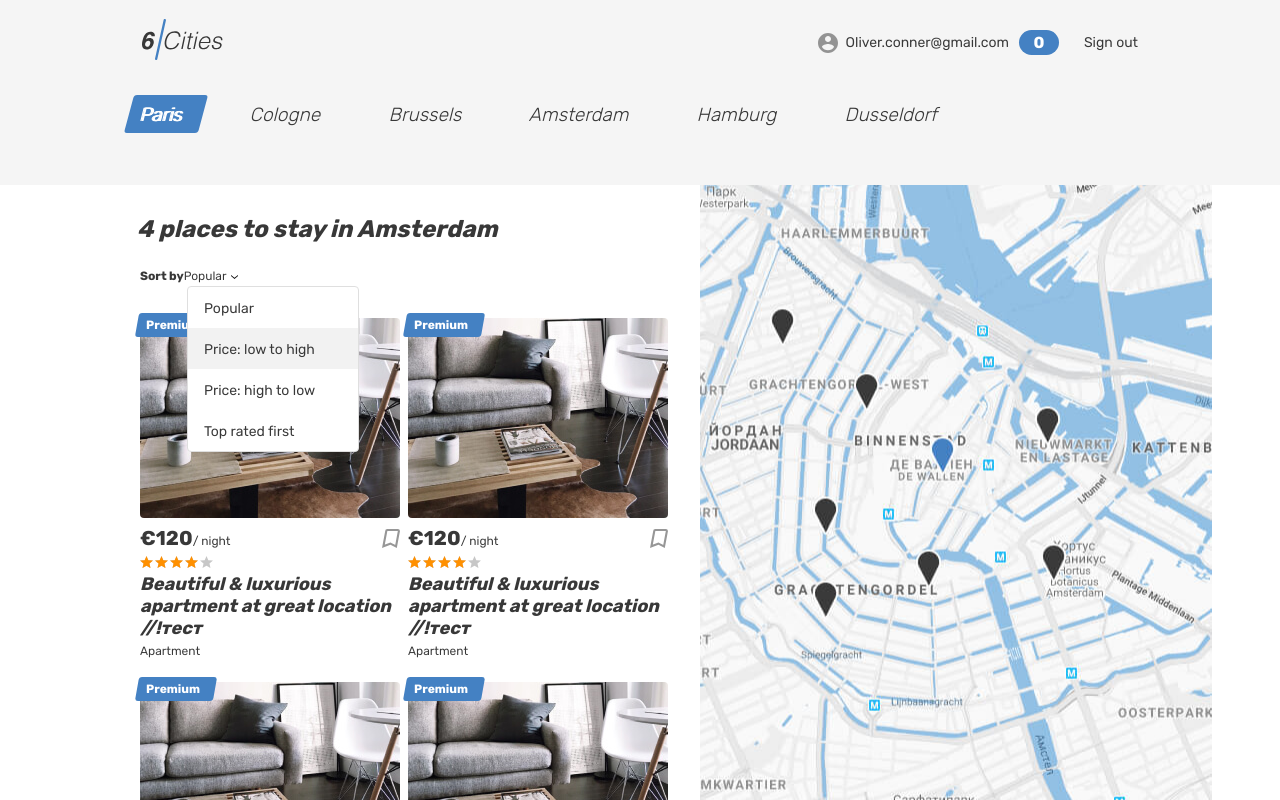
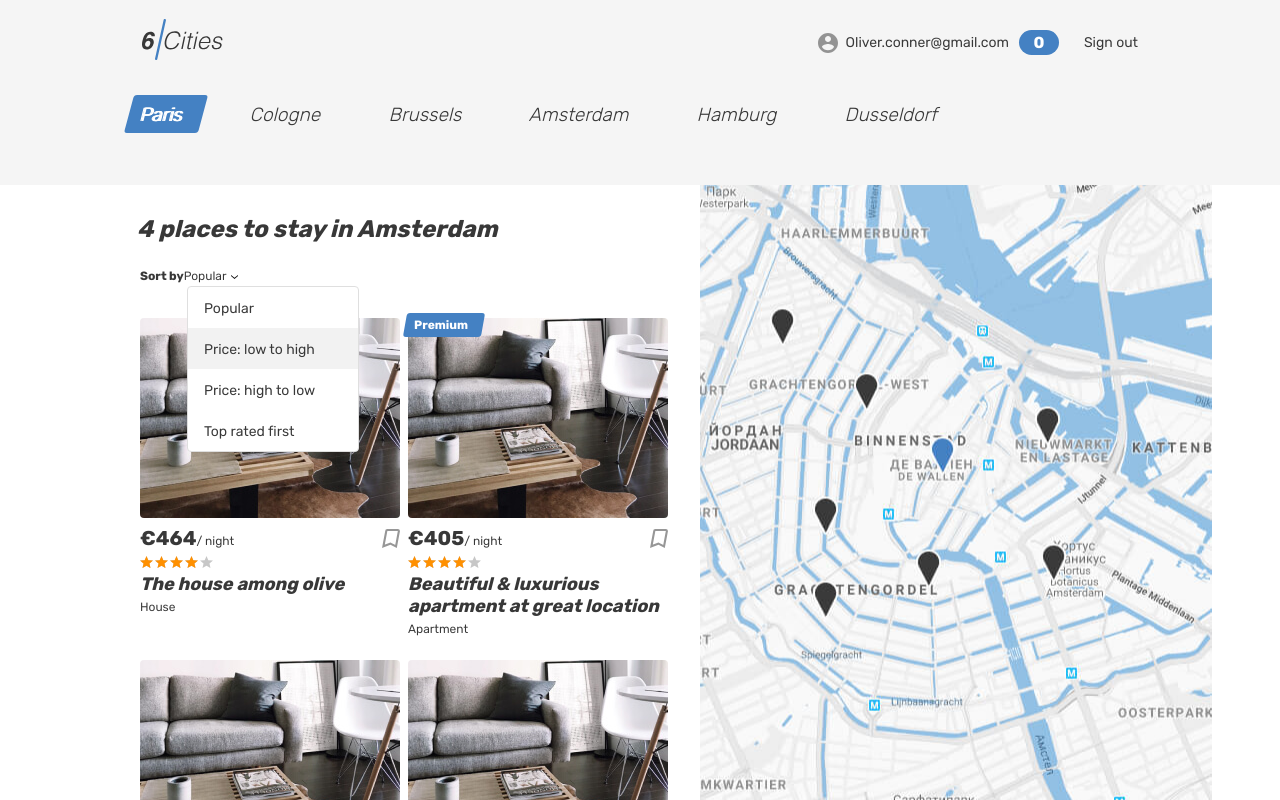
Before and after one commit to htmlacademy-react/2486639-six-cities-16, a React (Vite) app: page / in a window 1280 px wide. Built offline with nearby package versions, Linux system fonts and the light colour scheme.

Commit message:
добавил поиск по массиву, первую заглавную букву, применил новые методы, компонент с пометкой премиум

```diff
--- /dev/null
+++ b/src/components/offer-mark/offer-mark.tsx
@@ -0,0 +1,9 @@
+function OfferMark(): JSX.Element {
+  return (
+    <div className="place-card__mark">
+      <span>Premium</span>
+    </div>
+  );
+}
+
+export default OfferMark;
--- a/src/components/place-card/place-card.tsx
+++ b/src/components/place-card/place-card.tsx
@@ -1,13 +1,26 @@
+import { Offer } from '../../types/offer';
+import { firstLetterToUppercase } from '../../utils/util';
+import OfferMark from '../offer-mark/offer-mark';
+
 type PlaceCardProps = {
-  message: string;//! временно
+  offer: Offer;
 }
 
-function PlaceCard({ message }: PlaceCardProps): JSX.Element {
+function PlaceCard({ offer }: PlaceCardProps): JSX.Element {
+  const {
+    title,
+    type,
+    price,
+    //city,
+    //isFavorite,
+    isPremium,
+    //rating,
+    //previewImage
+  } = offer;
+
   return (
     <article className="cities__card place-card">
-      <div className="place-card__mark">
-        <span>Premium</span>
-      </div>
+      {isPremium ? <OfferMark /> : null}
       <div className="cities__image-wrapper place-card__image-wrapper">
         <a href="#">
           <img className="place-card__image" src="img/apartment-01.jpg" width="260" height="200" alt="Place image" />
@@ -16,7 +29,7 @@ function PlaceCard({ message }: PlaceCardProps): JSX.Element {
       <div className="place-card__info">
         <div className="place-card__price-wrapper">
           <div className="place-card__price">
-            <b className="place-card__price-value">&euro;120</b>
+            <b className="place-card__price-value">&euro;{price}</b>
             <span className="place-card__price-text">&#47;&nbsp;night</span>
           </div>
           <button className="place-card__bookmark-button button" type="button">
@@ -33,9 +46,9 @@ function PlaceCard({ message }: PlaceCardProps): JSX.Element {
           </div>
         </div>
         <h2 className="place-card__name">
-          <a href="#">Beautiful &amp; luxurious apartment at great location {message}</a>
+          <a href="#">{title}</a>
         </h2>
-        <p className="place-card__type">Apartment</p>
+        <p className="place-card__type">{firstLetterToUppercase(type)}</p>
       </div>
     </article>
   );
--- a/src/components/places-list/places-list.tsx
+++ b/src/components/places-list/places-list.tsx
@@ -13,7 +13,7 @@ function PlacesList({ offers }: PlacesListProps): JSX.Element {
       <b className="places__found">{offers.length} places to stay in Amsterdam</b>
       <PlacesSorting />
       <div className="cities__places-list places__list tabs__content">
-        {offers.map((offer) => <PlaceCard key={offer.id} message='//!тест' />)}
+        {offers.map((offer) => <PlaceCard key={offer.id} offer={offer} />)}
       </div>
     </>
   );
--- a/src/pages/offer-page/offer-page.tsx
+++ b/src/pages/offer-page/offer-page.tsx
@@ -1,10 +1,12 @@
 import { useParams } from 'react-router-dom';
 import { Offer } from '../../types/offer';
 import { Review } from '../../types/review';
+import NotFoundPage from '../not-found-page/not-found-page';
 import HeaderAuth from '../../components/header/header-auth';
 import OfferReviewsForm from '../../components/offer-reviews-form/offer-reviews-form';
 import OfferGallery from '../../components/offer-gallery/offer-gallery';
 import OfferInside from '../../components/offer-inside/offer-inside';
+import { firstLetterToUppercase, getById } from '../../utils/util';
 import { AuthorizationStatus, ONE_STAR_WIDTH } from '../../const';
 
 type OfferProps = {
@@ -17,11 +19,18 @@ function OfferPage({ authorizationStatus, offers, reviews }: OfferProps): JSX.El
 
   const params = useParams();
   const offerId: string | undefined = params.id; //! тест... а как получить в App и не передавать все предложения?
-  const offer: Offer = offers[0]; //! временно
+  if (!offerId) {
+    return <NotFoundPage />;
+  }
+
+  const offer: Offer | undefined = getById(offers, offerId);
+  if (!offer) {
+    return (<NotFoundPage />);
+  }
 
   const {
     title,
-    //type,
+    type,
     price,
     //city,
     //isFavorite,
@@ -46,7 +55,7 @@ function OfferPage({ authorizationStatus, offers, reviews }: OfferProps): JSX.El
               </div>
               <div className="offer__name-wrapper">
                 <h1 className="offer__name">
-                  {title} ({offerId})
+                  {title}
                 </h1>
                 <button className="offer__bookmark-button button" type="button">
                   <svg className="offer__bookmark-icon" width="31" height="33">
@@ -64,7 +73,7 @@ function OfferPage({ authorizationStatus, offers, reviews }: OfferProps): JSX.El
               </div>
               <ul className="offer__features">
                 <li className="offer__feature offer__feature--entire">
-                  Apartment
+                  {firstLetterToUppercase(type)}
                 </li>
                 <li className="offer__feature offer__feature--bedrooms">
                   3 Bedrooms
--- /dev/null
+++ b/src/utils/util.ts
@@ -0,0 +1,11 @@
+type Id = string | number
+
+function getById<T extends { id: Id }>(items: T[], id: Id, idName: keyof T = 'id'): T | undefined {
+  return items.find((item) => item[idName] === id);
+}
+
+function firstLetterToUppercase(text: string) {
+  return text[0].toUpperCase() + text.slice(1);
+}
+
+export { getById, firstLetterToUppercase };
```
